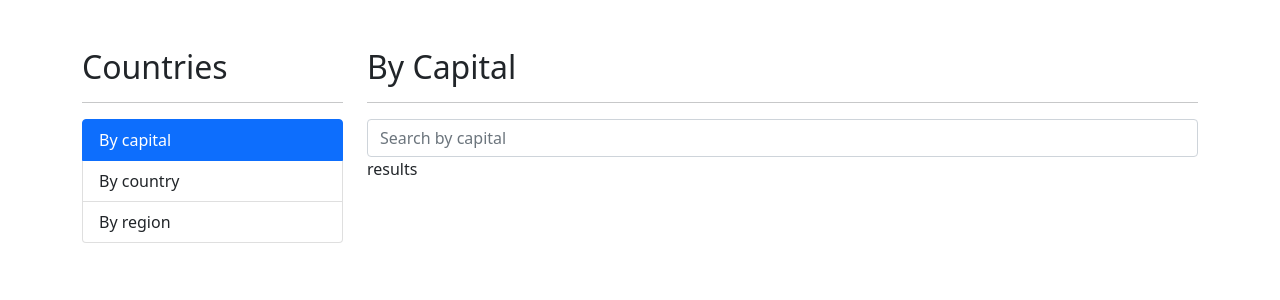
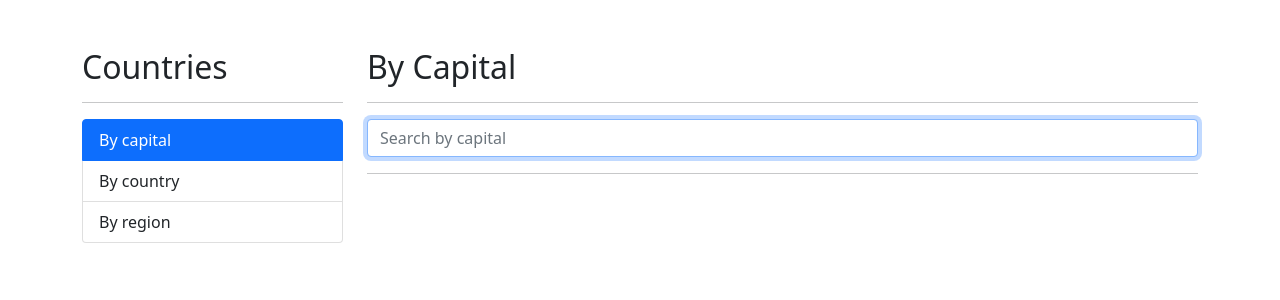
Before and after one commit to AlexMartin998/country-spa-angular, an Angular app: page /countries/by-capital in a window 1280 px wide. Shown: the top 300 px of the page. Built offline with nearby package versions, Linux system fonts and the light colour scheme.

Commit message:
[ADD]: countries service added

```diff
--- a/src/app/app.module.ts
+++ b/src/app/app.module.ts
@@ -1,13 +1,14 @@
+import { HttpClientModule } from '@angular/common/http';
 import { NgModule } from '@angular/core';
 import { BrowserModule } from '@angular/platform-browser';
 
 import { AppRoutingModule } from './app-rounting.module';
+import { AppComponent } from './app.component';
 import { SharedModule } from './shared/shared.module';
-import { AppComponent } from './app.component';
 
 @NgModule({
   declarations: [AppComponent],
-  imports: [BrowserModule, AppRoutingModule, SharedModule],
+  imports: [BrowserModule, HttpClientModule, AppRoutingModule, SharedModule],
   providers: [],
   bootstrap: [AppComponent],
 })
--- a/src/app/countries/pages/by-capital-page/by-capital-page.component.html
+++ b/src/app/countries/pages/by-capital-page/by-capital-page.component.html
@@ -13,7 +13,11 @@
 
 <div class="row">
   <div class="col">
-    <!-- results -->
-    results
+    <hr class="mb-3" />
+    <ul>
+      <li *ngFor="let country of countries">
+        {{ country.capital }} - {{ country.population }}
+      </li>
+    </ul>
   </div>
 </div>
--- a/src/app/countries/pages/by-capital-page/by-capital-page.component.ts
+++ b/src/app/countries/pages/by-capital-page/by-capital-page.component.ts
@@ -1,11 +1,19 @@
 import { Component } from '@angular/core';
+import { CountriesService } from '../../services/countries.service';
+import { Country } from '../../interfaces/country.interface';
 
 @Component({
   selector: 'app-by-capital-page',
   templateUrl: './by-capital-page.component.html',
 })
 export class ByCapitalPageComponent {
+  public countries: Country[] = [];
+
+  constructor(private readonly countriesService: CountriesService) {}
+
   searchByCapital(term: string): void {
-    console.log({ term });
+    this.countriesService.searchCapital(term).subscribe((countries) => {
+      this.countries = countries;
+    });
   }
 }
--- /dev/null
+++ b/src/app/countries/services/countries.service.ts
@@ -0,0 +1,18 @@
+import { Injectable } from '@angular/core';
+import { HttpClient } from '@angular/common/http';
+import { Observable } from 'rxjs';
+import { Country } from '../interfaces/country.interface';
+
+@Injectable({
+  providedIn: 'root',
+})
+export class CountriesService {
+  private apiUrl: string = 'https://restcountries.com/v3.1';
+
+  constructor(private http: HttpClient) {}
+
+  searchCapital(query: string): Observable<Country[]> {
+    // http retorna observabel - NO estoy haciendo la req aqui, xq no tengo el  .subscribe
+    return this.http.get<Country[]>(`${this.apiUrl}/capital/${query}`);
+  }
+}
--- a/src/app/shared/components/search-box/search-box.component.html
+++ b/src/app/shared/components/search-box/search-box.component.html
@@ -4,5 +4,7 @@
 
   (keyup.enter)="emitValue()"
   #txtInput
+
+  autofocus
   class="form-control"
 />
```
